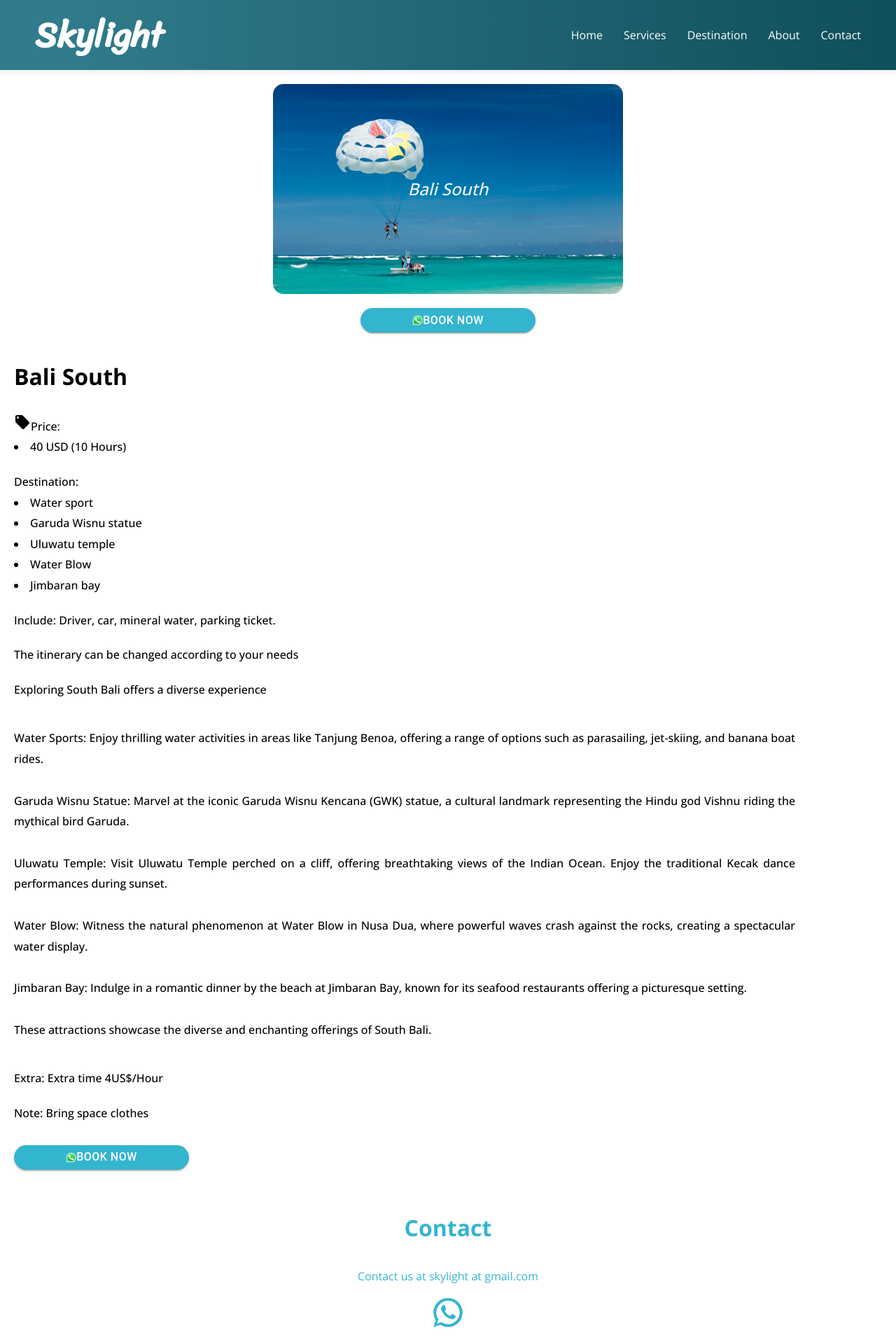
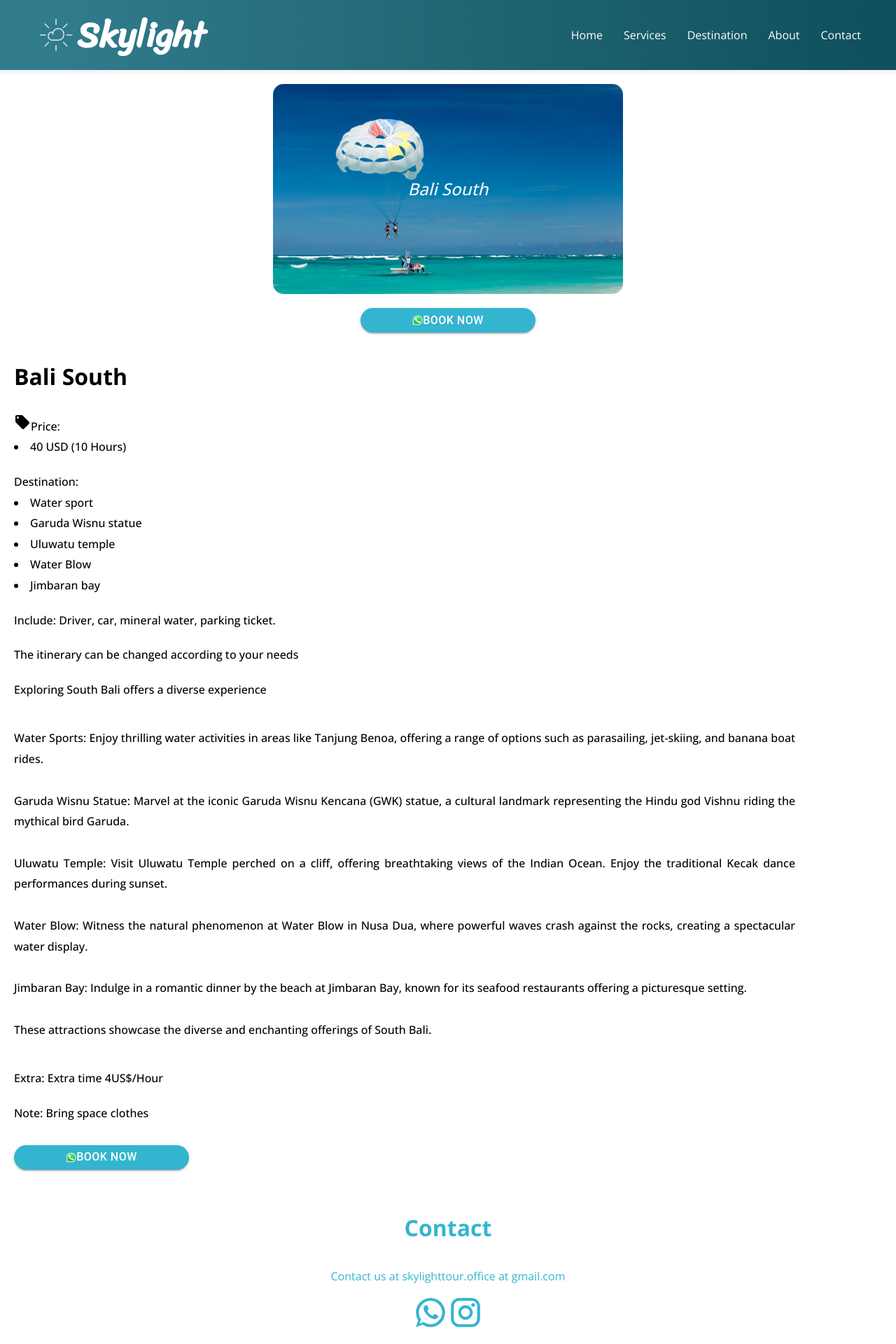
Before and after one commit to yusakman/skylight-tours, a Next.js app: page /packages/bali-south in a window 1280 px wide. Shown: the top 1920 px of the page at 70% size. Built offline with nearby package versions, Linux system fonts and the light colour scheme.

Commit message:
Update logo

```diff
--- a/src/components/CoreButton/index.js
+++ b/src/components/CoreButton/index.js
@@ -14,7 +14,7 @@ const CoreButton = ({ text }) => {
     <>
       {isMounted && (
         <Link
-          href={`https://api.whatsapp.com/send?phone=${phoneNumber}&text=Hello tehere, is this package ${text} available?`}
+          href={`https://api.whatsapp.com/send?phone=${phoneNumber}&text=Hello there, is this package ${text} available?`}
           rel="noopener noreferrer"
           target="_blank"
         >
--- a/src/components/Footer/index.js
+++ b/src/components/Footer/index.js
@@ -1,5 +1,6 @@
 import styles from "./styles.module.scss";
 import WhatsAppIcon from "@mui/icons-material/WhatsApp";
+import InstagramIcon from "@mui/icons-material/Instagram";
 import Link from "next/link";
 import { phoneNumber, email } from "@/const";
 import { useState } from "react";
@@ -22,8 +23,9 @@ const Footer = () => {
       <h1>Contact</h1>
       {copied && <Alert severity="info">Email copied to clipboard</Alert>}
       <p className={styles[`footer-email`]} onClick={copyCode}>
-        Contact us at skylight at gmail.com
+        Contact us at skylighttour.office at gmail.com
       </p>
+      <div>
         <Link
           href={`https://api.whatsapp.com/send?phone=${phoneNumber}&text=Halo Skylight Tours, which packages are available?`}
           rel="noopener noreferrer"
@@ -34,6 +36,17 @@ const Footer = () => {
             className={styles[`footer-icon`]}
           />
         </Link>
+        <Link
+          href={`https://www.instagram.com/skylighttours.office/`}
+          rel="noopener noreferrer"
+          target="_blank"
+        >
+          <InstagramIcon
+            sx={{ color: "#34b5cf", fontSize: "50px" }}
+            className={styles[`footer-icon`]}
+          />
+        </Link>
+      </div>
 
       <p>© 2023 by Skylight Tours</p>
     </div>
--- a/src/components/Header/index.js
+++ b/src/components/Header/index.js
@@ -5,6 +5,8 @@ import MenuIcon from "@mui/icons-material/Menu";
 import CloseIcon from "@mui/icons-material/Close";
 import { useEffect, useState } from "react";
 import useIsMounted from "@/hooks";
+import logoIcon from "@/assets/logo-skylight.png";
+import Image from "next/image";
 
 const Header = ({ setHeader }) => {
   const isMounted = useIsMounted();
@@ -56,7 +58,22 @@ const Header = ({ setHeader }) => {
       {isMounted && (
         <div className={styles.container}>
           <div className={`${sriracha.className} ${styles.logo}`}>
-            <Link href={"/"} scroll={false}>
+            <Link
+              href={"/"}
+              scroll={false}
+              style={{
+                display: "flex",
+                flexDirection: "row",
+                alignItems: "center",
+              }}
+            >
+              <Image
+                src={logoIcon}
+                alt="right"
+                width={60}
+                height={60}
+                quality={100}
+              />
               <h1>Skylight</h1>
             </Link>
           </div>
```
Also changed, not shown: src/assets/logo-skylight.png (added), src/assets/weather_icon.png (added). Lines whose indentation alone changed are shown as unchanged.
